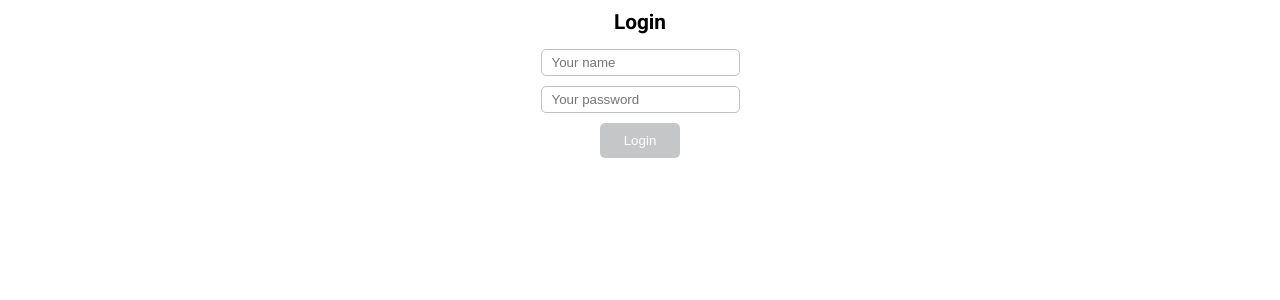
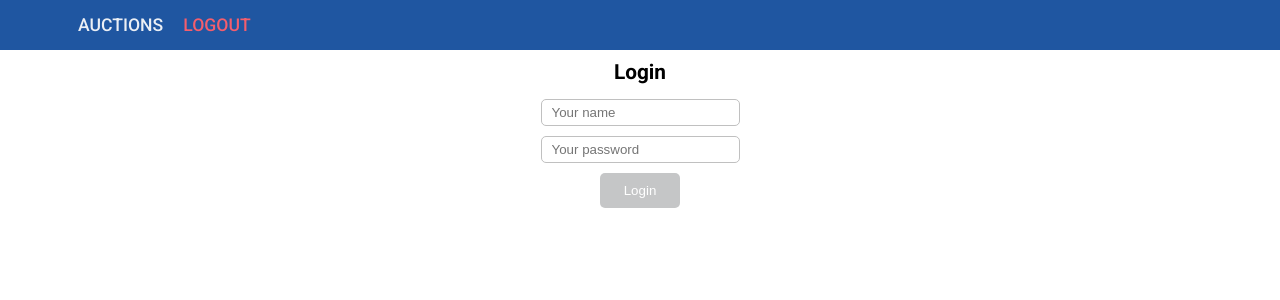
Before and after one commit to Vitalii-RD/auction-frontend, an Angular app: page /login in a window 1280 px wide. Shown: the top 300 px of the page. Built offline with nearby package versions, Linux system fonts and the light colour scheme; what ngx-cookie-service would draw is missing.

Commit message:
add navigation template

```diff
--- a/src/app/app.component.html
+++ b/src/app/app.component.html
@@ -1 +1,10 @@
+<nav>
+  <ul>
+    <li><a [routerLink]="['/auctions']" routerLinkActive="router-link-active">auctions</a></li>
+    <li *ngIf="currentUser.id !== -1; else logout"><a [routerLink]="['/login']" routerLinkActive="router-link-active">login</a></li>
+    <ng-template #logout>
+      <li><a [routerLink]="['/login']" routerLinkActive="router-link-active">logout</a></li>
+    </ng-template>
+  </ul>
+</nav>
 <router-outlet></router-outlet>
--- a/src/app/app.component.scss
+++ b/src/app/app.component.scss
@@ -0,0 +1,38 @@
+@import '../assets/common';
+
+nav {
+  margin: 0 auto;
+  background-color: $dark-blue;
+  padding: 10px;
+  position: sticky;
+  top: 0;
+}
+
+ul {
+  width: 90%;
+  margin: 0 auto;
+  list-style-type: none;
+  display: flex;
+}
+
+li {
+  padding: 5px;
+  margin-right: 10px;
+}
+
+a {
+  color: $grey;
+  font-weight: 500;
+  text-transform: uppercase;
+  font-size: 1.1em;
+  text-decoration: none;
+  transition: 0.3s;
+
+  &:hover {
+    color: $dark;
+  }
+}
+
+.router-link-active {
+  color: $red;
+}
```
